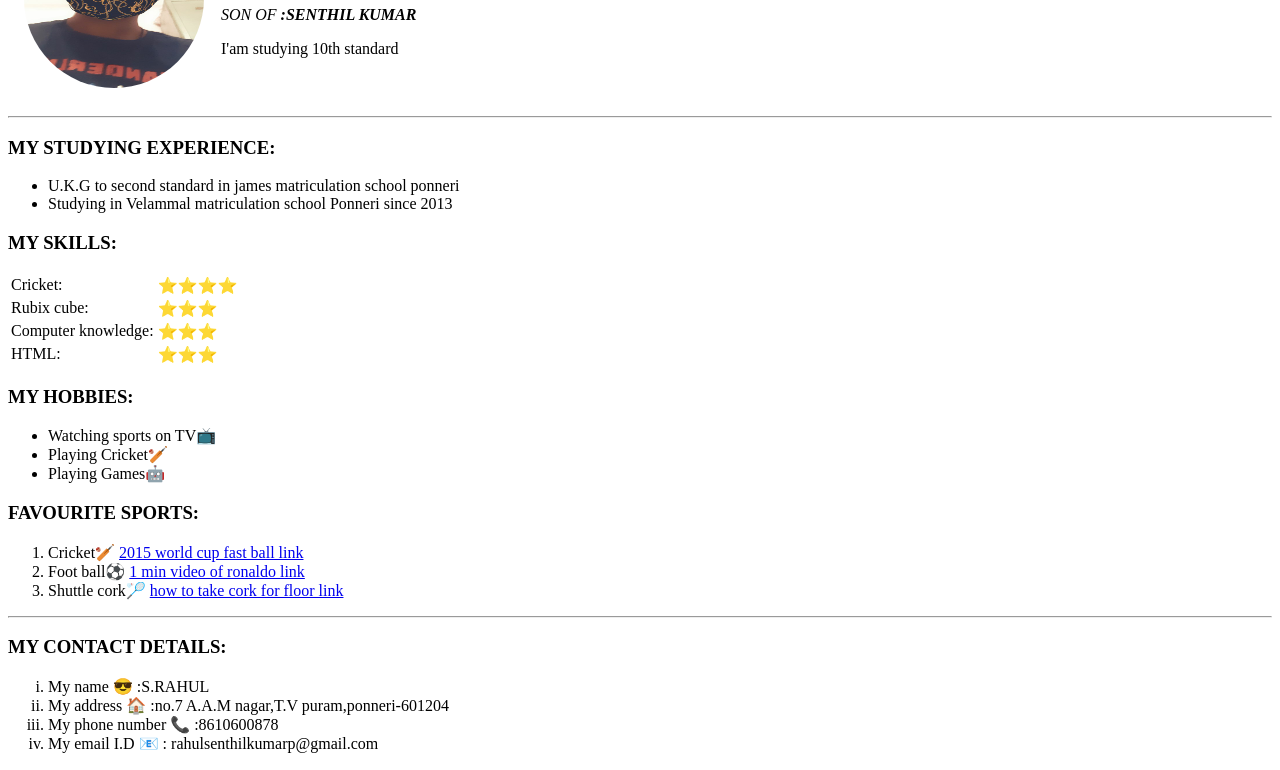
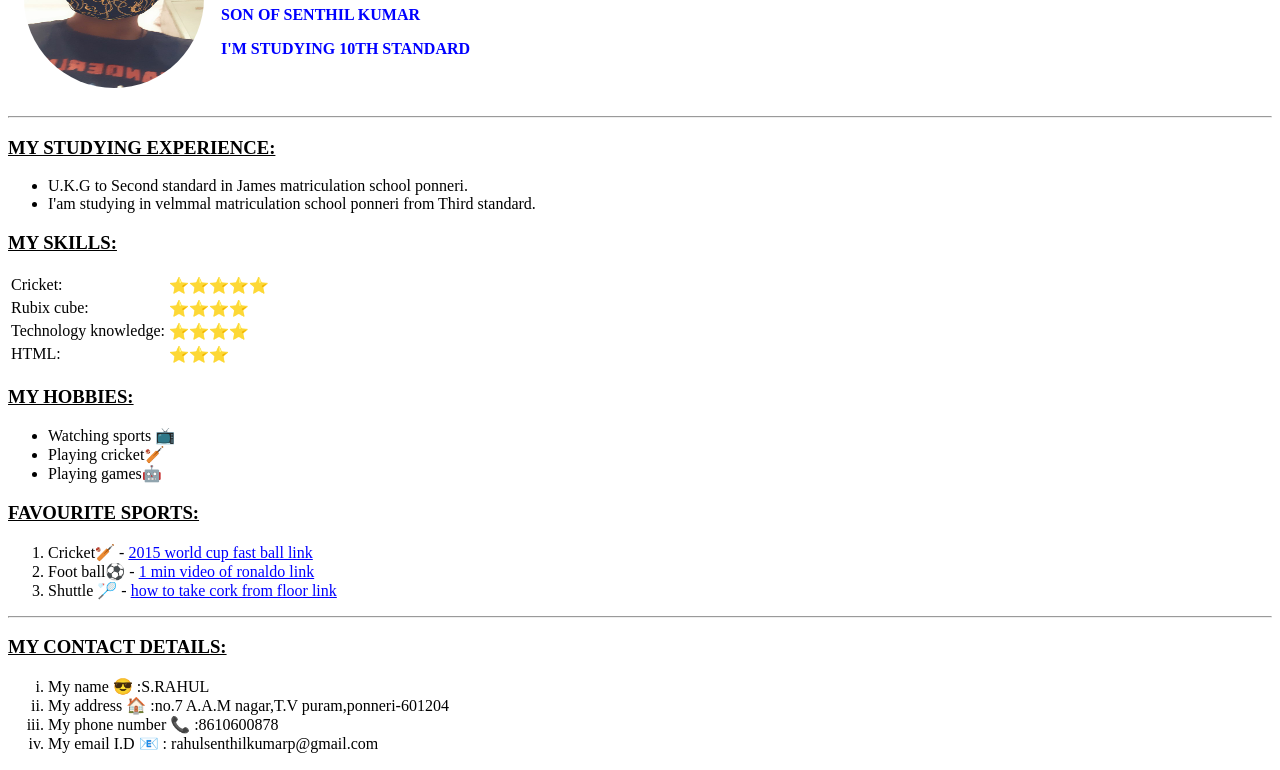
Before and after one commit to rahulsenthilkumar/cv, a plain HTML site: page index.html in a window 1280 px wide. Shown: the part 116-886 px from the top of the page. Drawn offline with Linux system fonts and the light colour scheme.

Commit message:
Update index.html

```diff
--- a/index.html
+++ b/index.html
@@ -4,6 +4,7 @@
 <head>
   <meta charset="UTF-8" />
   <meta name="viewport" content="width=, initial-scale=1.0" />
+  <link rel="stylesheet" href="style.css">
   <title>RAHUL PORTFOLIO 😎</title>
 </head>
 
@@ -13,36 +14,33 @@
       <td> <img width="180" height="180" style="border-radius: 100%;" src="rahul.jpg" alt="RAHUL PROFILE PICTURE">
       </td>
       <td>
-        <h1>S.RAUHL😎</h1>
-        <p>
-          <i>SON OF <strong>:SENTHIL KUMAR</strong></i>
-        </p>
-        <p>I'am studying 10th standard</p>
+        <h1 style="color:blue">S.RAUHL😎</h1>
+        <p style="color:blue"><strong>SON OF SENTHIL KUMAR </strong></p>
+        <p style="color:blue"><strong>I'M STUDYING 10TH STANDARD</strong></p>
       </td>
     </tr>
   </table>
-  <HR>
-  </HR>
+ <HR></HR>
 
-<h3>MY STUDYING EXPERIENCE:</h3>
+<h3> <U> MY STUDYING EXPERIENCE:</U> </h3>
   <ul>
-    <li>U.K.G to second standard in james matriculation school ponneri</li>
-    <li>Studying in Velammal matriculation school Ponneri since 2013</li>
+    <li>U.K.G to Second standard in James matriculation school ponneri. </li>
+    <li>I'am studying in velmmal matriculation school ponneri from Third standard.</li>
   </ul>
 
-<h3>MY SKILLS:</h3>
+<h3> <U> MY SKILLS:</U></h3>
   <table>
     <tr>
       <td>Cricket:</td>
+      <td>⭐⭐⭐⭐⭐</td>
+    </tr>
+    <tr>
+      <td>Rubix cube:</td>
       <td>⭐⭐⭐⭐</td>
     </tr>
     <tr>
-      <td>Rubix cube:</td>
-      <td>⭐⭐⭐</td>
-    </tr>
-    <tr>
-      <td>Computer knowledge:</td>
-      <td>⭐⭐⭐</td>
+      <td>Technology knowledge:</td>
+      <td>⭐⭐⭐⭐</td>
     </tr>
     <tr>
       <td>HTML:</td>
@@ -50,29 +48,31 @@
     </tr>
   </table>
 
-
-  <h3>MY HOBBIES:</h3>
+  <h3><U>MY HOBBIES:</U></h3>
   <ul>
-    <li>Watching sports on TV📺</li>
-    <li>Playing Cricket🏏</li>
-    <li>Playing Games🤖</li>
+    <li>Watching sports 📺</li>
+    <li>Playing cricket🏏</li>
+    <li>Playing games🤖</li>
   </ul>
-  <h3>FAVOURITE SPORTS: </h3>
+  <h3 ><U>FAVOURITE SPORTS:</U></h3>
   <ol>
-    <li>Cricket🏏 <a href="https://youtu.be/R0alThHNb0Y" target="_blank">2015 world cup fast ball link</a> </li>
-    <li>Foot ball⚽ <a href="https://youtu.be/sNZPEnc4m0w" target="_blank">1 min video of ronaldo link</a> </li>
-    <li>Shuttle cork🏸 <a href="https://youtu.be/RoOo7g5V62A" target="_blank">how to take cork for floor link </a>
+    <li>Cricket🏏 - <a style="color:blue"href="https://youtu.be/R0alThHNb0Y" target="_blank">2015 world cup fast ball link</a> </li>
+    <li>Foot ball⚽ - <a style="color:blue"href="https://youtu.be/sNZPEnc4m0w" target="_blank">1 min video of ronaldo link</a> </li>
+    <li>Shuttle 🏸 - <a style="color:blue"href="https://youtu.be/RoOo7g5V62A" target="_blank">how to take cork from floor link </a>
     </li>
   </ol>
 <hr>
 
-<h3>MY CONTACT DETAILS:</h3>
+<h3><U>MY CONTACT DETAILS:</U></h3>
   <OL type="i">
 
      <li>My name 😎        :S.RAHUL </li>
     <li>My address 🏠      :no.7 A.A.M nagar,T.V puram,ponneri-601204</li>
     <li>My phone number 📞 :8610600878</li>
     <li>My email I.D 📧    : rahulsenthilkumarp@gmail.com </li>
+   <a style="color:blue"           href="contactme.html"><h2>Contact me</h2> </a>
   </OL>
+<HR><HR></HR></HR>
+
 </body>
 </html>
```
